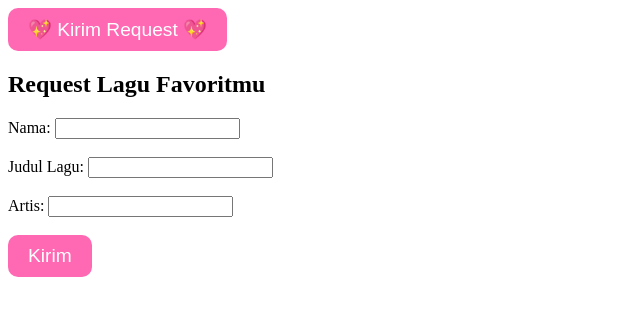
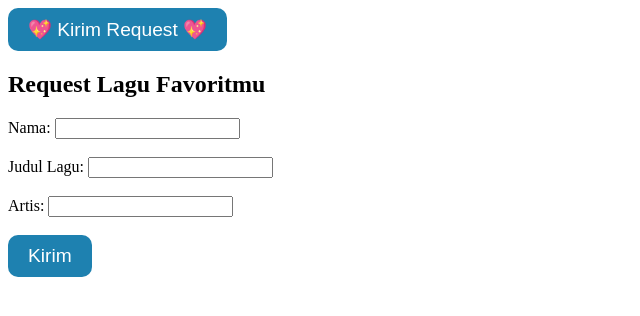
Before and after one commit to Jappoyy/Request-Music, a plain HTML site: page index.html in a window 1280 px wide. Shown: the whole page, without its empty margins (0-640 px from the left). Drawn offline with Linux system fonts and the light colour scheme.

Commit message:
index.html

```diff
--- a/index.html
+++ b/index.html
@@ -2,7 +2,7 @@
 <html lang="id">
 <head><style>
     button {
-        background-color: #ff69b4;
+        background-color: #1e81b0;
         color: white;
         border: none;
         padding: 10px 20px;
```
